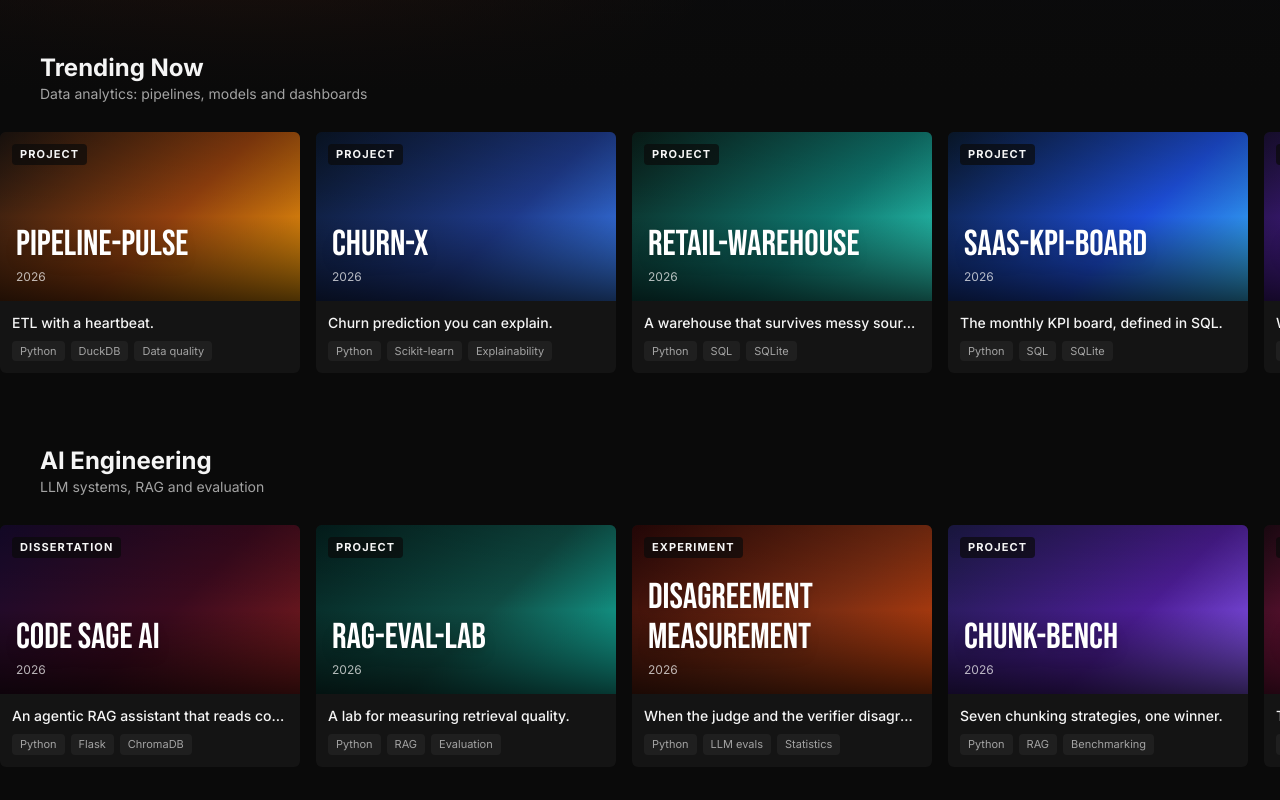
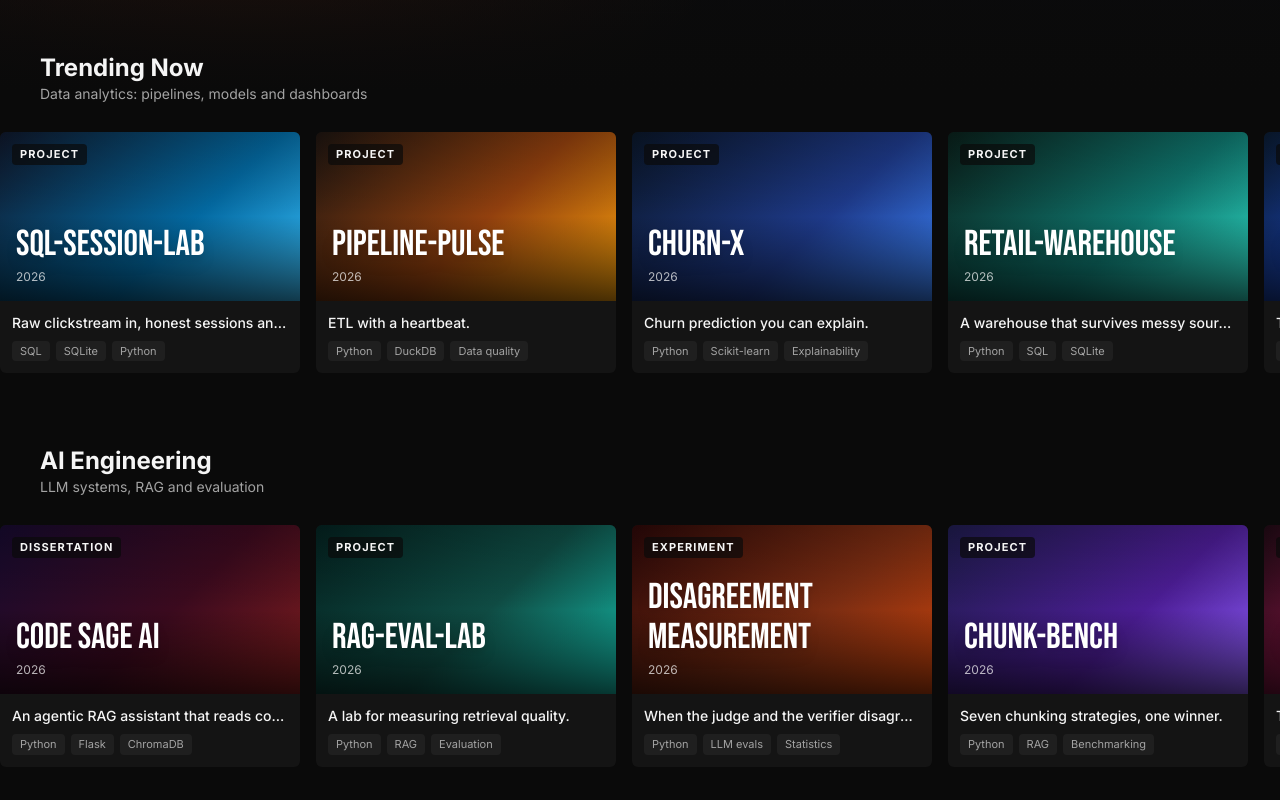
Before and after one commit to Jagadeesh5045/portfolio, a React (Vite) app: page / in a window 1280 px wide. Shown: the part 660-1460 px from the top of the page. Built offline with nearby package versions, Linux system fonts and the light colour scheme.

Commit message:
Add sql-session-lab project card and Advanced SQL skill

```diff
--- a/src/data/content.ts
+++ b/src/data/content.ts
@@ -47,6 +47,24 @@ export const ROWS: Row[] = [
     title: 'Trending Now',
     subtitle: 'Data analytics: pipelines, models and dashboards',
     items: [
+      {
+        id: 'sql-session-lab',
+        name: 'sql-session-lab',
+        tagline: 'Raw clickstream in, honest sessions and funnels out.',
+        description:
+          'Advanced SQL analytics over a seeded clickstream (6,965 events, 800 users, 92 days) in SQLite: gaps-and-islands sessionisation with a 30-minute timeout (2,207 sessions), a session funnel (2,207 view to 406 purchase, 18.4% conversion), 7-day moving-average revenue with window frames, purchase cohort retention, and a recursive-CTE calendar spine. Revenue reconciles three ways to £30,755.34, and a fixture test caught a real float-precision bug at the 30-minute boundary. 9 tests green.',
+        year: '2026',
+        badge: 'Project',
+        tags: ['SQL', 'SQLite', 'Python', 'Window functions'],
+        metrics: ['2,207 sessions, 18.4% conversion', 'Revenue £30,755.34 reconciled 3 ways', '9 tests green'],
+        links: [
+          {
+            label: 'View on GitHub',
+            url: 'https://github.com/Jagadeesh5045/AI-builds/tree/main/projects/sql-session-lab',
+          },
+        ],
+        art: 'linear-gradient(135deg, #0f172a 0%, #0369a1 60%, #38bdf8 100%)',
+      },
       {
         id: 'pipeline-pulse',
         name: 'pipeline-pulse',
@@ -428,6 +446,7 @@ export const PROFILE = {
   ],
   skills: [
     'SQL',
+    'Advanced SQL (window functions, CTEs)',
     'Python',
     'Power BI',
     'Excel',
```
